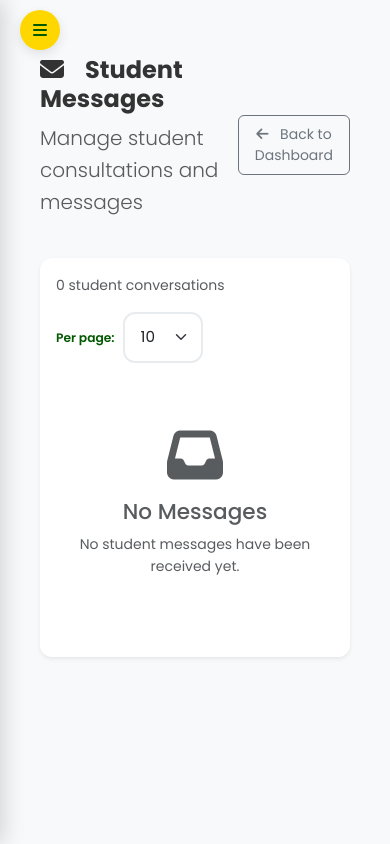
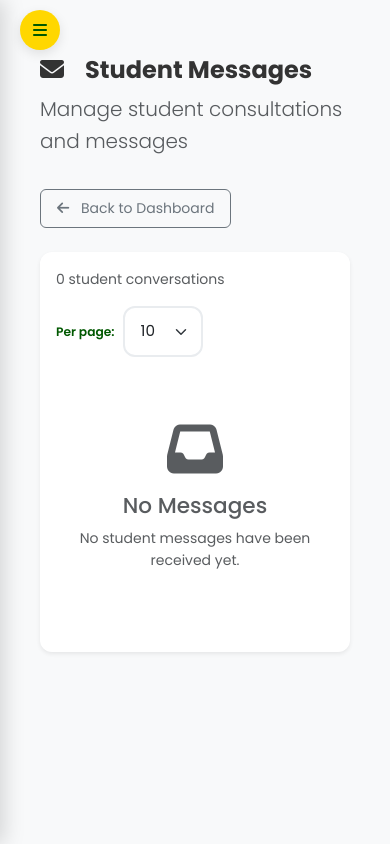
Before and after one commit to shinnnr/EmotionTrack, a Flask app: page /admin/messages in a window 390 px wide. Run offline with Flask 3, Linux system fonts and the light colour scheme; a user stored in the database is signed in; data that the repository does not hold is empty; some libraries are stand-ins or nearby versions.

Commit message:
button update

```diff
--- a/templates/admin_messages.html
+++ b/templates/admin_messages.html
@@ -7,7 +7,7 @@
     <!-- Header -->
     <div class="row mb-4">
         <div class="col-12">
-            <div class="d-flex justify-content-between align-items-center">
+            <div class="d-flex justify-content-between align-items-center messages-header">
                 <div>
                     <h1 class="display-6 fw-bold">
                         <i class="fas fa-envelope me-3"></i>
@@ -392,6 +392,13 @@ async function sendResponse() {
     .table-responsive {
         overflow-x: visible !important;
     }
+
+    /* Mobile layout for messages header */
+    .messages-header {
+        flex-direction: column !important;
+        align-items: flex-start !important;
+        gap: 1rem !important;
+    }
 }
 </style>
 <script src="{{ url_for('static', filename='js/admin.js') }}"></script>
```
Also changed, not shown: templates/admin_dashboard.html (+9 -0 lines).
